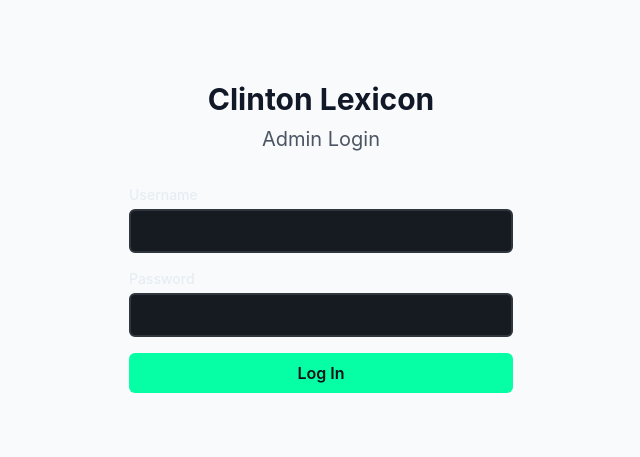
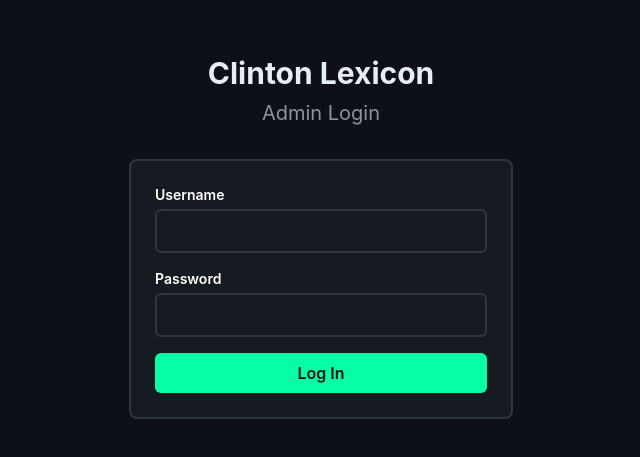
Before and after one commit to roadlittledawn/web-wtq, a Next.js app: page /admin/login in a window 1280 px wide. Shown: the part 163-620 px from the top of the page, without its empty margins (319-959 px from the left). Built offline with nearby package versions, Linux system fonts and the light colour scheme.

Commit message:
style: update login page to use dark theme
- Change background from light gray to dark theme colors
- Add card container around login form
- Update text colors to match dark theme
- Improve label styling for consistency

```diff
--- a/app/admin/login/page.tsx
+++ b/app/admin/login/page.tsx
@@ -12,14 +12,14 @@ export default function AdminLoginPage() {
   };
 
   return (
-    <div className="min-h-screen flex items-center justify-center bg-gray-50">
+    <div className="min-h-screen flex items-center justify-center bg-dark-bg">
       <div className="max-w-md w-full space-y-8 p-8">
         <div className="text-center">
-          <h1 className="text-3xl font-bold text-gray-900">Clinton Lexicon</h1>
-          <h2 className="mt-2 text-xl text-gray-600">Admin Login</h2>
+          <h1 className="text-3xl font-bold text-dark-text">Clinton Lexicon</h1>
+          <h2 className="mt-2 text-xl text-dark-text-secondary">Admin Login</h2>
         </div>
 
-        <div className="mt-8">
+        <div className="mt-8 bg-dark-bg-secondary border-2 border-dark-border rounded-lg p-6">
           <LoginForm onSuccess={handleLoginSuccess} />
         </div>
       </div>
--- a/components/LoginForm.tsx
+++ b/components/LoginForm.tsx
@@ -58,7 +58,7 @@ export default function LoginForm({ onSuccess }: LoginFormProps) {
       <div>
         <label
           htmlFor="username"
-          className="block text-sm font-medium text-dark-text mb-1"
+          className="block text-sm font-semibold text-white mb-1"
         >
           Username
         </label>
@@ -76,7 +76,7 @@ export default function LoginForm({ onSuccess }: LoginFormProps) {
       <div>
         <label
           htmlFor="password"
-          className="block text-sm font-medium text-dark-text mb-1"
+          className="block text-sm font-semibold text-white mb-1"
         >
           Password
         </label>
```
